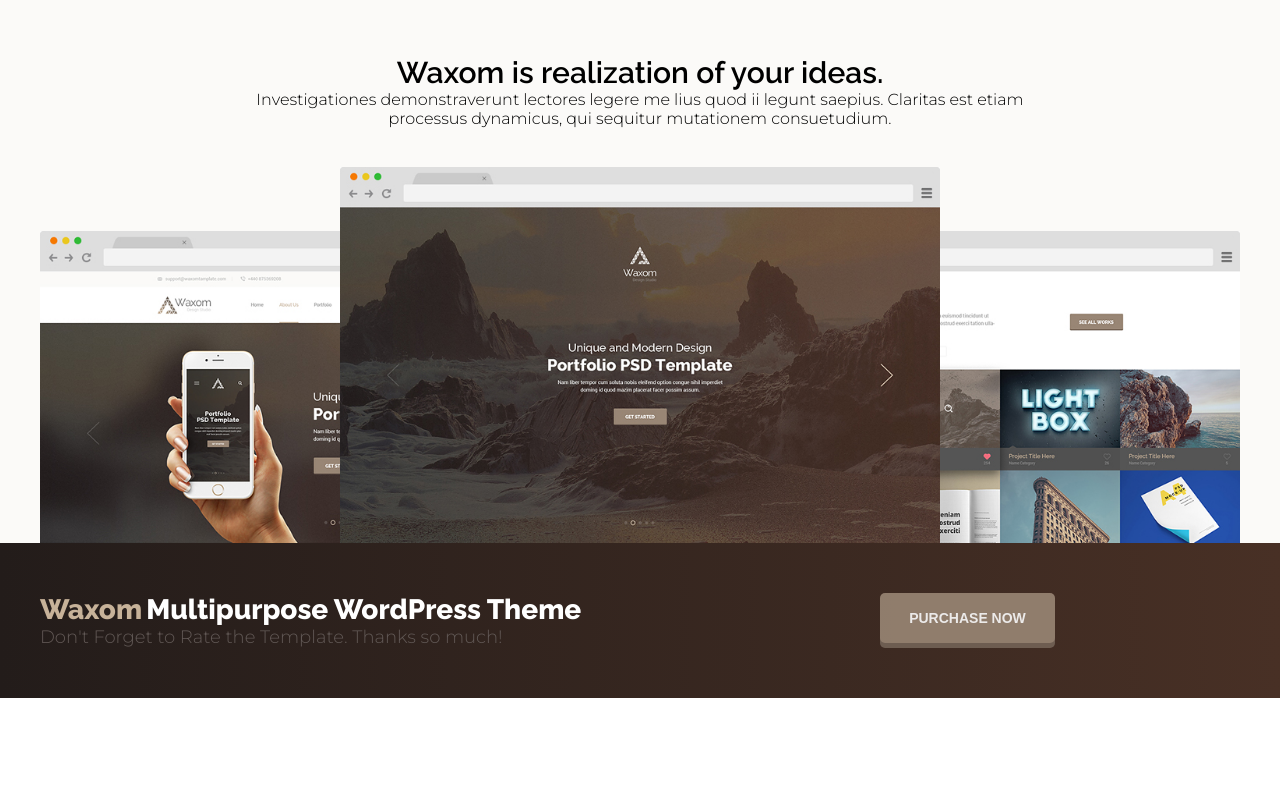
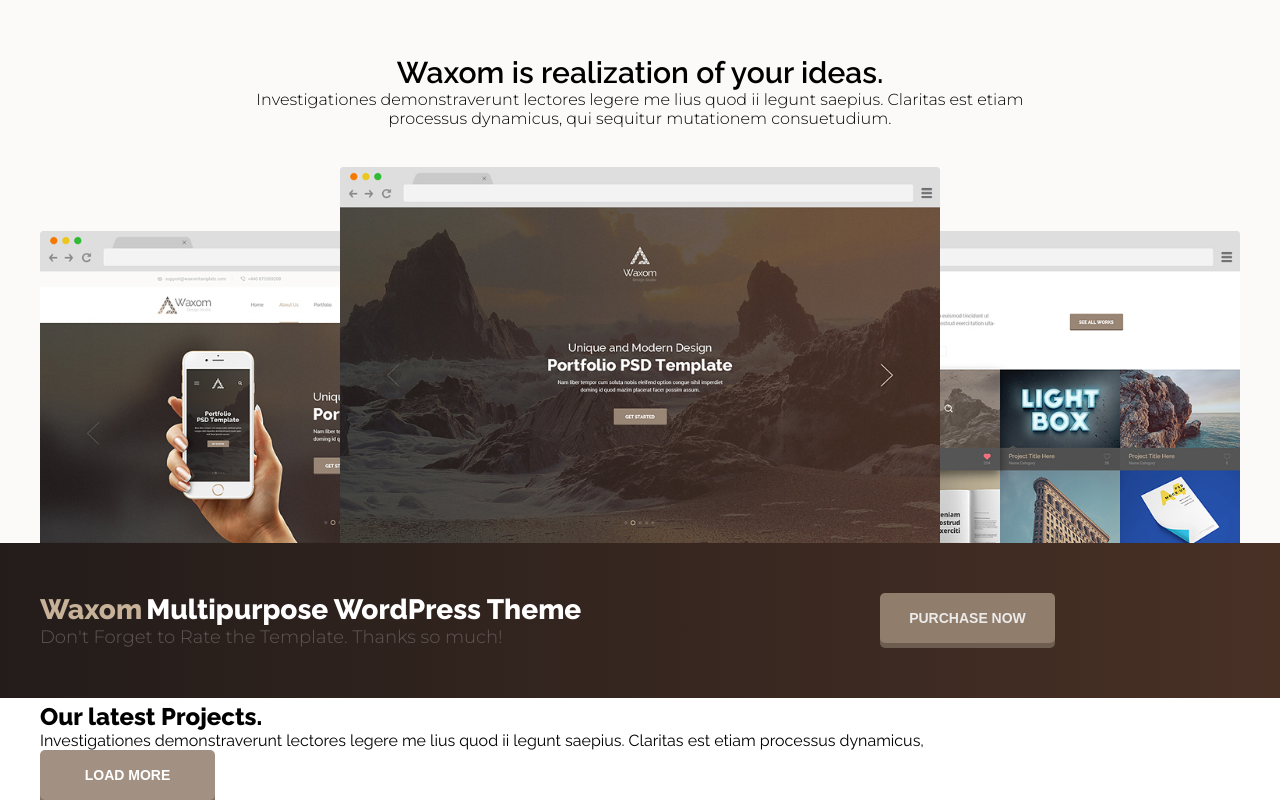
Before and after one commit to J-PJ/waxom, a website: page src/index.html in a window 1280 px wide. Shown: the part 1402-2202 px from the top of the page. Before the commit the page ends 2104 px from the top, so only its background shows below. Drawn offline with Linux system fonts and the light colour scheme.

Commit message:
Created teh fifth section

```diff
--- a/src/index.html
+++ b/src/index.html
@@ -150,6 +150,24 @@
       </div>
     </div>
   </section>
+  <section class="latest-pj">
+    <div class="wrapper">
+      <div class="description">
+        <h2>Our latest Projects.</h2>
+        <p>Investigationes demonstraverunt lectores legere me lius quod ii legunt saepius. Claritas est etiam processus dynamicus,</p>
+        <div class="choice">
+          <div class="content">
+            <div class="load-btn">
+              <label>
+                <input type="button" value="load more" class="first-btn">
+              </label>
+            </div>
+          </div>
+        </div>
+      </div>
+    </div>
+  </section>
+
 </body>
 
 </html>
```
